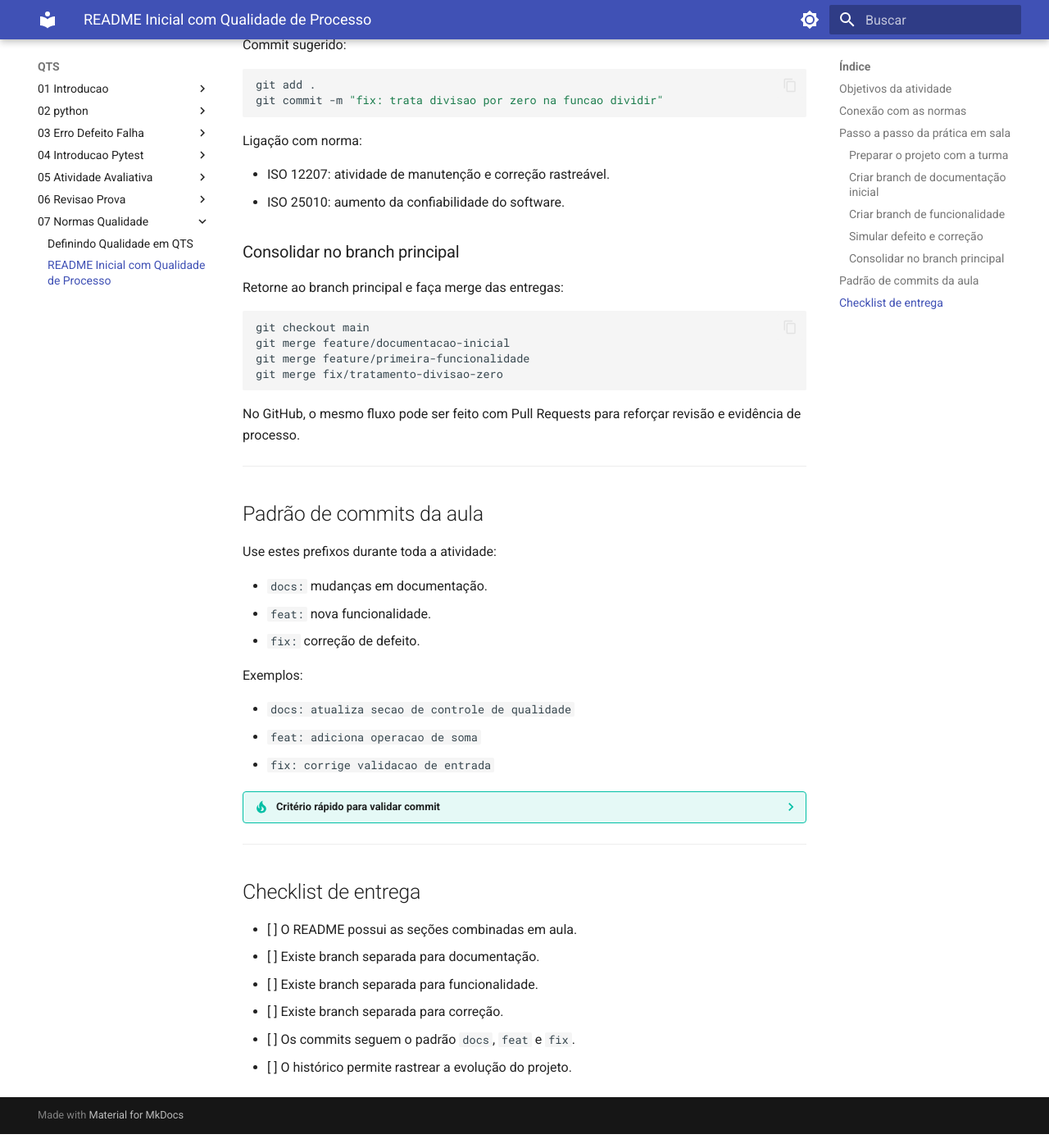
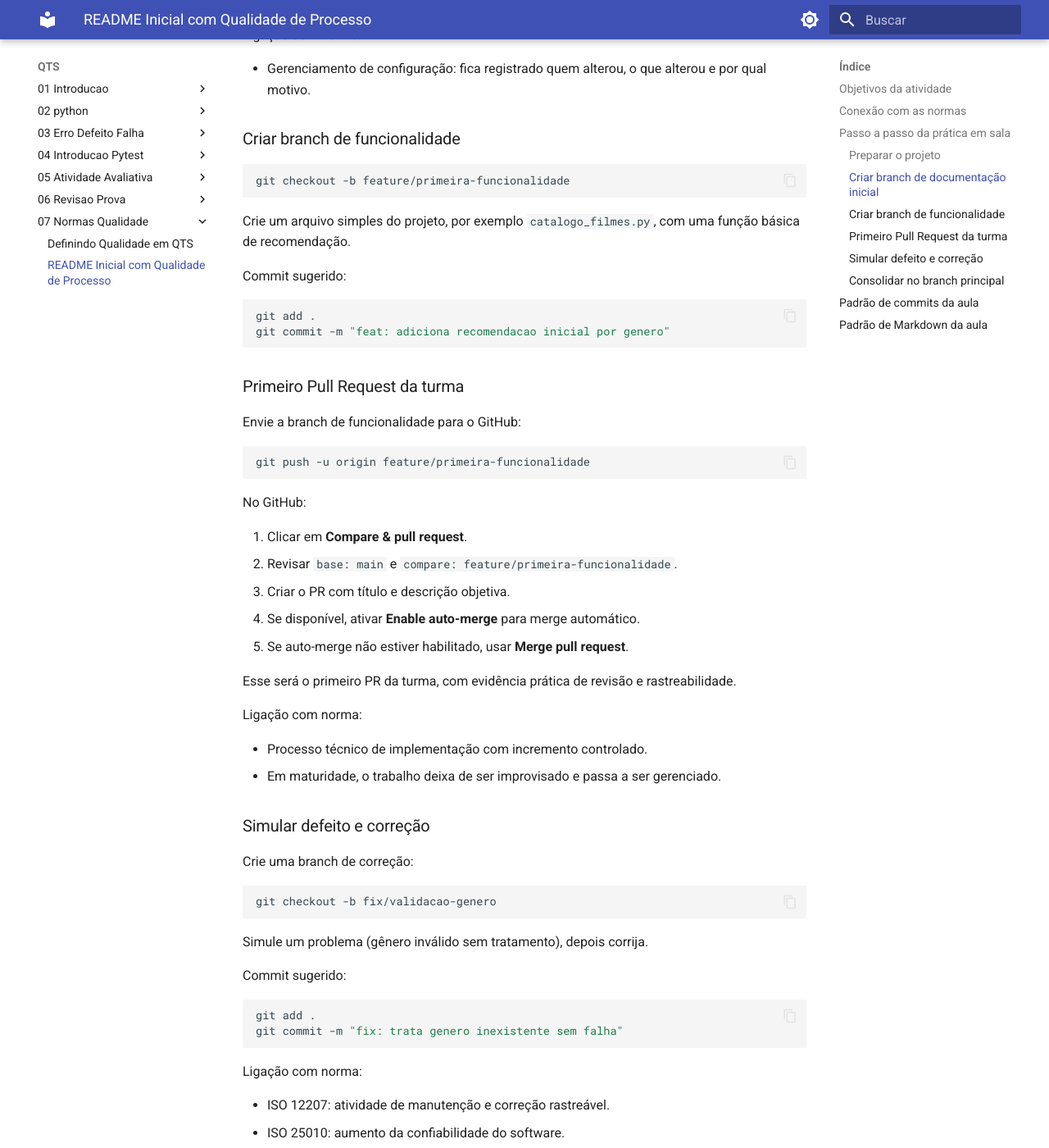
Before and after one commit to i-davies/Conteudo-Etec-2026, an MkDocs documentation site: the page built from docs/QTS/07_Normas_Qualidade/02_Readme_Inicial.md, in a window 1280 px wide and 1400 px high, scrolled down 2635 px. Shown: the whole window at 82% size. Built offline with MkDocs 1.6.1 and Material for MkDocs 9.7.7, drawn with Linux system fonts in a browser that asks for light colours; some of the changed text lies outside the part shown.

Commit message:
feat: QTS Normas de Qualidade
Co-authored-by: Copilot <copilot@github.com>

````diff
--- a/docs/QTS/07_Normas_Qualidade/02_Readme_Inicial.md
+++ b/docs/QTS/07_Normas_Qualidade/02_Readme_Inicial.md
@@ -31,9 +31,9 @@ A proposta conecta prática de desenvolvimento com normas e modelos estudados em
 
 ## Passo a passo da prática em sala
 
-### Preparar o projeto com a turma
+### Preparar o projeto
 
-Escolham um tema simples para o projeto (exemplo: calculadora, lista de tarefas ou agenda).
+Escolham um tema simples para o projeto (exemplo: recomendador de filmes da turma, lista de tarefas ou agenda).
 
 No terminal:
 
@@ -50,6 +50,42 @@ Crie um arquivo `README.md` com as seções:
 - Funcionalidades planejadas
 - Como executar
 - Controle de Qualidade (testes planejados)
+
+```markdown
+# Nome do Projeto
+
+## Objetivo
+Descreva em uma frase qual problema este projeto resolve.
+
+## Funcionalidades planejadas
+- [ ] Funcionalidade 1
+- [ ] Funcionalidade 2
+- [ ] Funcionalidade 3
+
+## Como executar
+### Pré-requisitos
+- Python 3.12+
+- UV instalado
+
+### Passos
+1. Clonar o repositório.
+2. Entrar na pasta do projeto.
+3. Executar:
+    ```bash
+    uv run main.py
+    ```
+
+## Controle de Qualidade
+### Testes planejados
+- [ ] Cenário válido principal
+- [ ] Cenário inválido principal
+- [ ] Cenário de borda
+
+### Padrões adotados
+- Commits semânticos (`docs`, `feat`, `fix`)
+- Branch por tipo de mudança
+- Histórico rastreável
+```
 
 Ligação com norma:
 
@@ -81,14 +117,32 @@ Ligação com norma:
 git checkout -b feature/primeira-funcionalidade
 ```
 
-Crie um arquivo simples do projeto, por exemplo `calculadora.py`, com uma função básica.
+Crie um arquivo simples do projeto, por exemplo `catalogo_filmes.py`, com uma função básica de recomendação.
 
 Commit sugerido:
 
 ```bash
 git add .
-git commit -m "feat: adiciona funcao inicial da calculadora"
+git commit -m "feat: adiciona recomendacao inicial por genero"
 ```
+
+### Primeiro Pull Request da turma
+
+Envie a branch de funcionalidade para o GitHub:
+
+```bash
+git push -u origin feature/primeira-funcionalidade
+```
+
+No GitHub:
+
+1. Clicar em **Compare & pull request**.
+2. Revisar `base: main` e `compare: feature/primeira-funcionalidade`.
+3. Criar o PR com título e descrição objetiva.
+4. Se disponível, ativar **Enable auto-merge** para merge automático.
+5. Se auto-merge não estiver habilitado, usar **Merge pull request**.
+
+Esse será o primeiro PR da turma, com evidência prática de revisão e rastreabilidade.
 
 Ligação com norma:
 
@@ -100,16 +154,16 @@ Ligação com norma:
 Crie uma branch de correção:
 
 ```bash
-git checkout -b fix/tratamento-divisao-zero
+git checkout -b fix/validacao-genero
 ```
 
-Simule um problema (divisão por zero sem tratamento), depois corrija.
+Simule um problema (gênero inválido sem tratamento), depois corrija.
 
 Commit sugerido:
 
 ```bash
 git add .
-git commit -m "fix: trata divisao por zero na funcao dividir"
+git commit -m "fix: trata genero inexistente sem falha"
 ```
 
 Ligação com norma:
@@ -124,9 +178,10 @@ Retorne ao branch principal e faça merge das entregas:
 ```bash
 git checkout main
 git merge feature/documentacao-inicial
-git merge feature/primeira-funcionalidade
-git merge fix/tratamento-divisao-zero
+git merge fix/validacao-genero
 ```
+
+Observação: a branch `feature/primeira-funcionalidade` já terá sido integrada por PR na interface do GitHub.
 
 No GitHub, o mesmo fluxo pode ser feito com Pull Requests para reforçar revisão e evidência de processo.
 
@@ -143,19 +198,22 @@ Use estes prefixos durante toda a atividade:
 Exemplos:
 
 - `docs: atualiza secao de controle de qualidade`
-- `feat: adiciona operacao de soma`
-- `fix: corrige validacao de entrada`
+- `feat: adiciona recomendacao por genero`
+- `fix: corrige validacao de genero`
 
 ??? tip "Critério rápido para validar commit"
     Uma boa mensagem deve responder: o que mudou e por que mudou.
 
 ---
 
-## Checklist de entrega
+## Padrão de Markdown da aula
 
-- [ ] O README possui as seções combinadas em aula.
-- [ ] Existe branch separada para documentação.
-- [ ] Existe branch separada para funcionalidade.
-- [ ] Existe branch separada para correção.
-- [ ] Os commits seguem o padrão `docs`, `feat` e `fix`.
-- [ ] O histórico permite rastrear a evolução do projeto.
+Use este padrão em todos os READMEs da atividade:
+
+- Títulos em hierarquia com `#`, `##` e `###`.
+- Listas objetivas com `-`.
+- Checklist com `- [ ]` para planejamento.
+- Blocos de código com linguagem declarada (`bash`, `python`, `markdown`).
+- Texto direto, com frases curtas e termos técnicos claros.
+
+---
--- a/mkdocs.yml
+++ b/mkdocs.yml
@@ -66,3 +66,4 @@ plugins:
       shuffle_answers: true
 
 exclude_docs: |
+  QTS/07_Normas_Qualidade/gabarito/**
````
Also changed, not shown: docs/QTS/07_Normas_Qualidade/gabarito/GUIA_PASSO_A_PASSO.md (added, +76 -0 lines), docs/QTS/07_Normas_Qualidade/gabarito/README.md (added, +68 -0 lines).
